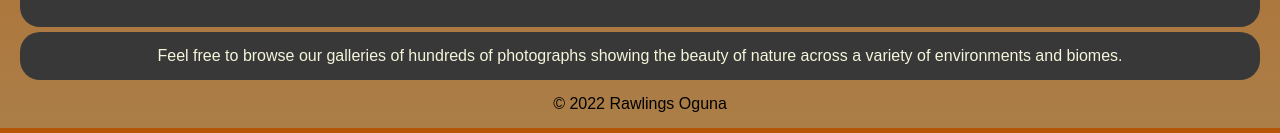
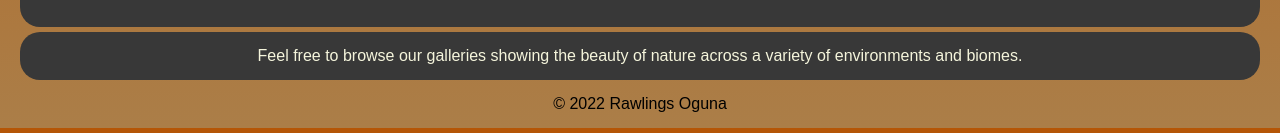
Before and after one commit to roguna343/roguna343.github.io, a plain HTML site: page index.html in a window 1280 px wide. Shown: the part 1162-1295 px from the top of the page. Drawn offline with Linux system fonts and the light colour scheme.

Commit message:
Last few changes.

```diff
--- a/index.html
+++ b/index.html
@@ -4,6 +4,8 @@
     <meta charset="UTF-8">
     <meta http-equiv="X-UA-Compatible" content="IE=edge">
     <meta name="viewport" content="width=device-width, initial-scale=1.0">
+    <meta name="description" content="A nature photography site.">
+    <meta name="author" content="Rawlings Oguna">
     <title>Nature Photography</title>
     <link rel="stylesheet" href="style.css">
     <style>
@@ -51,7 +53,7 @@
     </div>
 
     <div id="info">
-        <p>Feel free to browse our galleries of hundreds of photographs showing the beauty of nature across a variety of environments and biomes.</p>
+        <p>Feel free to browse our galleries showing the beauty of nature across a variety of environments and biomes.</p>
     </div>
 
     <footer>
```
Also changed, not shown: about.html (+2 -0 lines), contact.html (+2 -0 lines), gallery.html (+2 -0 lines).
